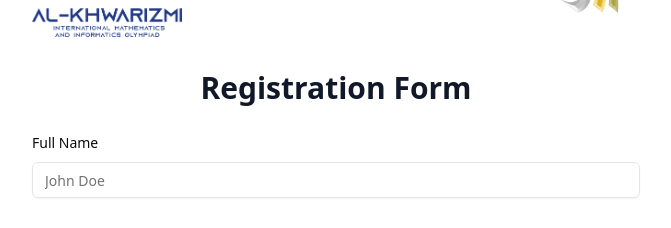
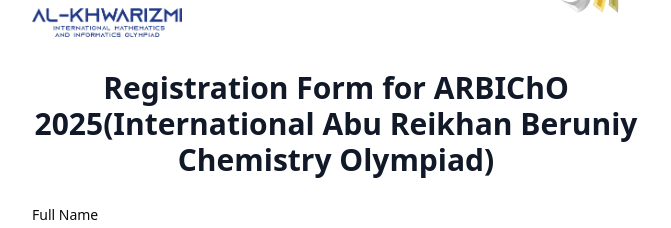
Before and after one commit to OkiljonDadakhanov/arbicho-reg, a Next.js app: page / in a window 1280 px wide. Shown: the part 128-356 px from the top of the page, without its empty margins (304-975 px from the left). Built offline with nearby package versions, Linux system fonts and the light colour scheme; no server answers.

Commit message:
title changed

```diff
--- a/components/register.tsx
+++ b/components/register.tsx
@@ -222,7 +222,8 @@
       </div>
 
       <h2 className="text-3xl font-bold text-gray-900 mb-6 text-center mt-4">
-        Registration Form
+        Registration Form for ARBIChO 2025(International Abu Reikhan Beruniy
+        Chemistry Olympiad)
       </h2>
 
       <Form {...form}>
```
